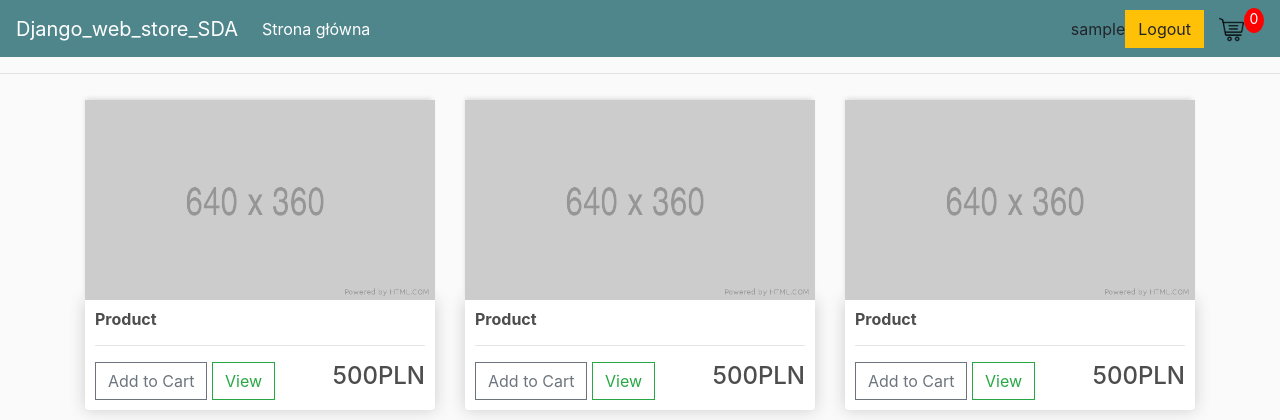
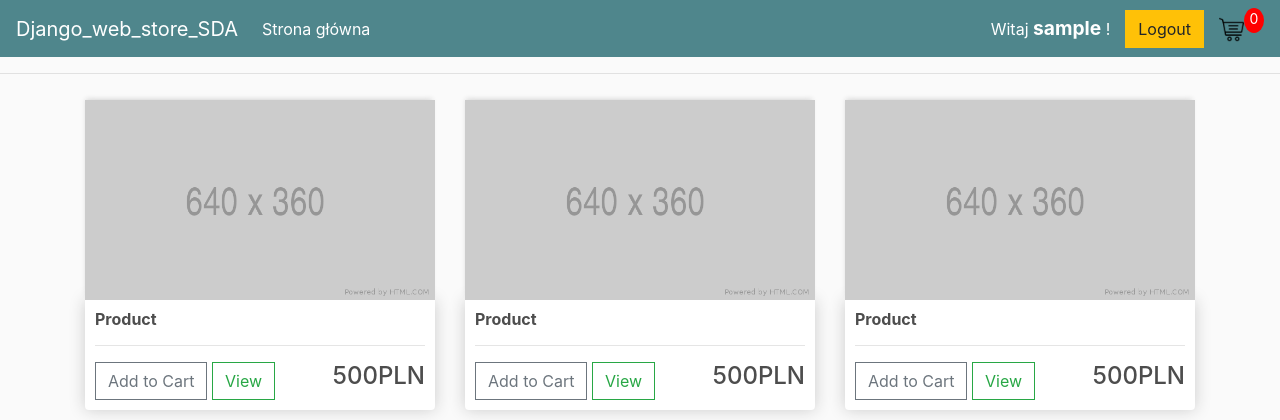
Before and after one commit to azu-pl/Django_web_store_project, a Django app: page / in a window 1280 px wide. Shown: the top 420 px of the page. Run offline with Django 4.2, Linux system fonts and the light colour scheme; the visitor is signed in with stand-in values (Sample User, id 1); some libraries are stand-ins or nearby versions.

Commit message:
Add wecome display for logged user in main.css and base.html

```diff
--- a/static/css/main.css
+++ b/static/css/main.css
@@ -97,3 +97,22 @@ h1,h2,h3,h4,h5,h6{
 .hidden{
 	display: none!important;
 }
+
+div.welcome-msg{
+    margin-right: 15px;
+    color:#fff;
+
+}
+
+a.user-link{
+    color:#fff;
+    text-decoration: none;
+    font-weight: bold;
+    font-size: 1.2em;
+
+}
+
+a.user-link:hover, a.user-link:active {
+  background-color: #ffc107;
+  color: black;
+}
--- a/store/templates/store/base.html
+++ b/store/templates/store/base.html
@@ -28,8 +28,12 @@
 			</ul>
 
 			  <div class="form-inline my-2 my-lg-0">
-        {% if user.is_authenticated %}{{ user.username }} <a href="{% url 'logout' %}" class="btn btn-warning">Logout</a>
-        {% else %}<a href="{% url 'login' %}" class="btn btn-warning">Login</a>{% endif %}
+        		{% if user.is_authenticated %}
+				  <div class="welcome-msg">Witaj <a class="user-link" href="#">{{ user.username }}</a> !</div>
+				  <a href="{% url 'logout' %}" class="btn btn-warning">Logout</a>
+        		{% else %}
+				  <a href="{% url 'login' %}" class="btn btn-warning">Login</a>
+				{% endif %}
 
 	     	<a href="#">
 	    		<img  id="cart-icon" src="{% static 'images/cart.png' %}">
```
